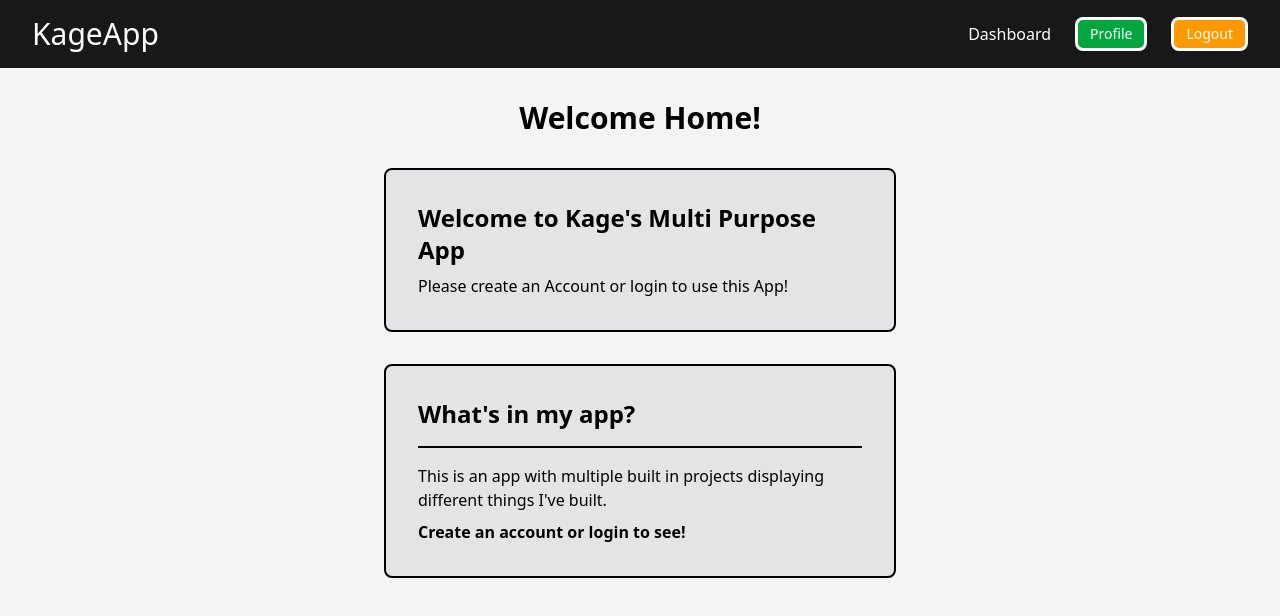
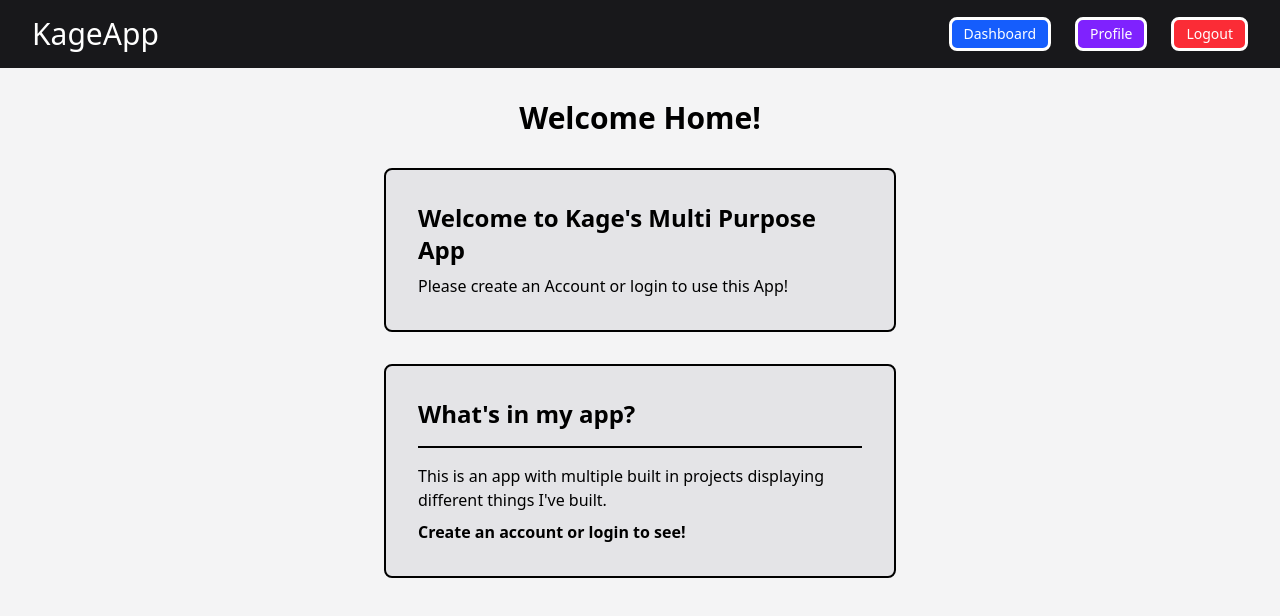
Before and after one commit to kagesite/Multi-Purpose-App, a React (Vite) app in the folder frontend/: page / in a window 1280 px wide. Shown: the top 616 px of the page. Built offline with nearby package versions, Linux system fonts and the light colour scheme.

Commit message:
Fixed logout function to have a confirm window

```diff
--- a/frontend/src/Components/HeaderNav.jsx
+++ b/frontend/src/Components/HeaderNav.jsx
@@ -7,9 +7,12 @@ function HeaderNav({ setIsLoggedIn }) {
     const navigate = useNavigate();
 
     const handleLogout = () => {
-        localStorage.removeItem("token");
-        setIsLoggedIn(false);
-        navigate('/login');
+        const confirmLogout = window.confirm("Do you wish to logout?");
+        if (confirmLogout) {
+            localStorage.removeItem("token");
+            setIsLoggedIn(false);
+            navigate("/login")
+        }
     }
 
     return (
@@ -20,19 +23,19 @@ function HeaderNav({ setIsLoggedIn }) {
             <nav className=''>
                 {setIsLoggedIn ? (
                     <ul className='flex gap-6 flex items-center'>
-                        <li className='text-white'
+                        <li className='bg-blue-600 text-sm border-3 border-white text-white px-3 py-1 rounded-lg cursor-pointer'
                             onClick={() => navigate("/dashboard")}
                         >
                             Dashboard
                         </li>
                         <li
-                            className='bg-green-600 text-sm border-3 border-white text-white px-3 py-1 rounded-lg cursor-pointer'
+                            className='bg-violet-600 text-sm border-3 border-white text-white px-3 py-1 rounded-lg cursor-pointer'
                             onClick={() => navigate("/signup")}
                         >
                             Profile
                         </li>
                         <li
-                            className='bg-amber-500 text-sm border-3 border-white text-white px-3 py-1 rounded-lg cursor-pointer'
+                            className='bg-red-500 text-sm border-3 border-white text-white px-3 py-1 rounded-lg cursor-pointer'
                             onClick={handleLogout}
                         >
                             Logout
```
